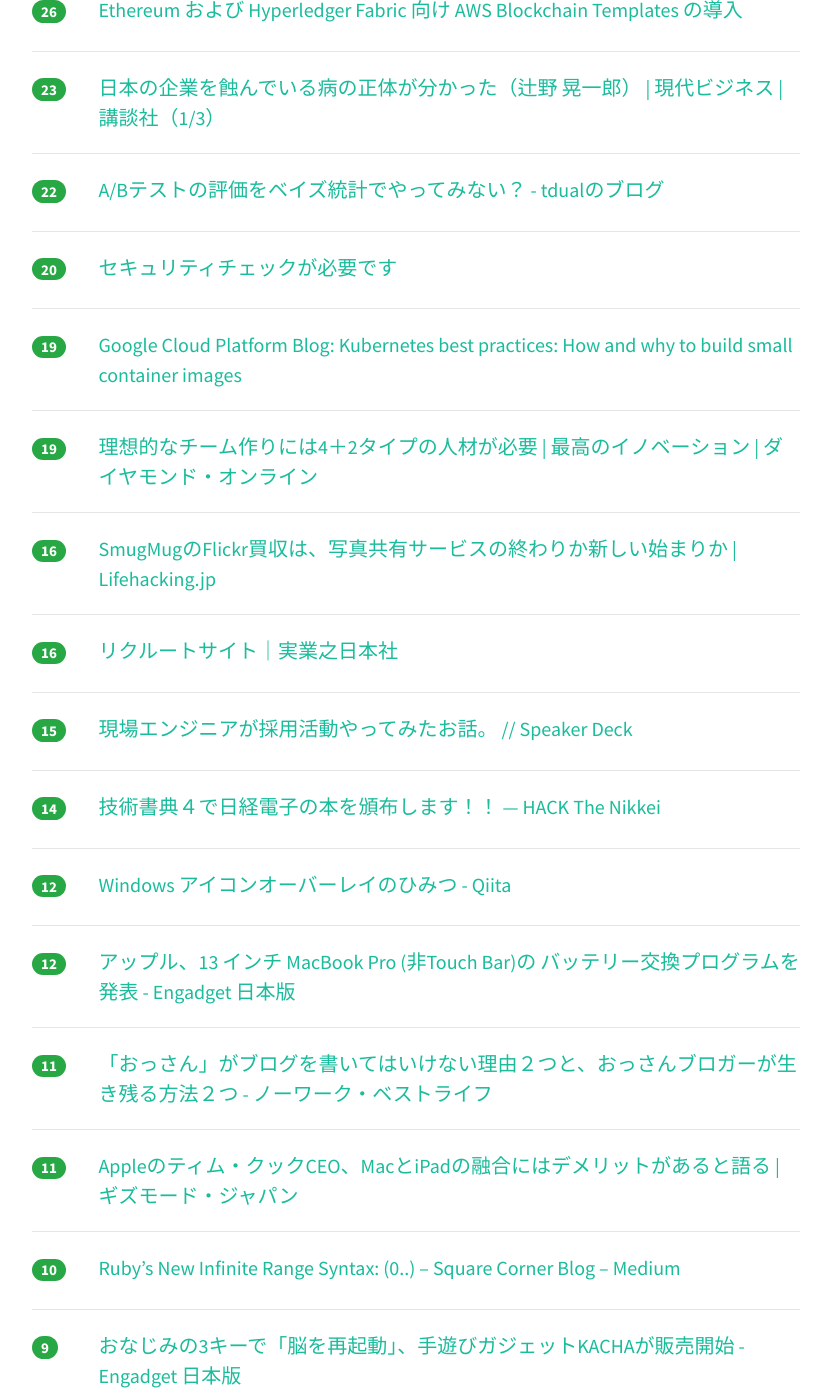
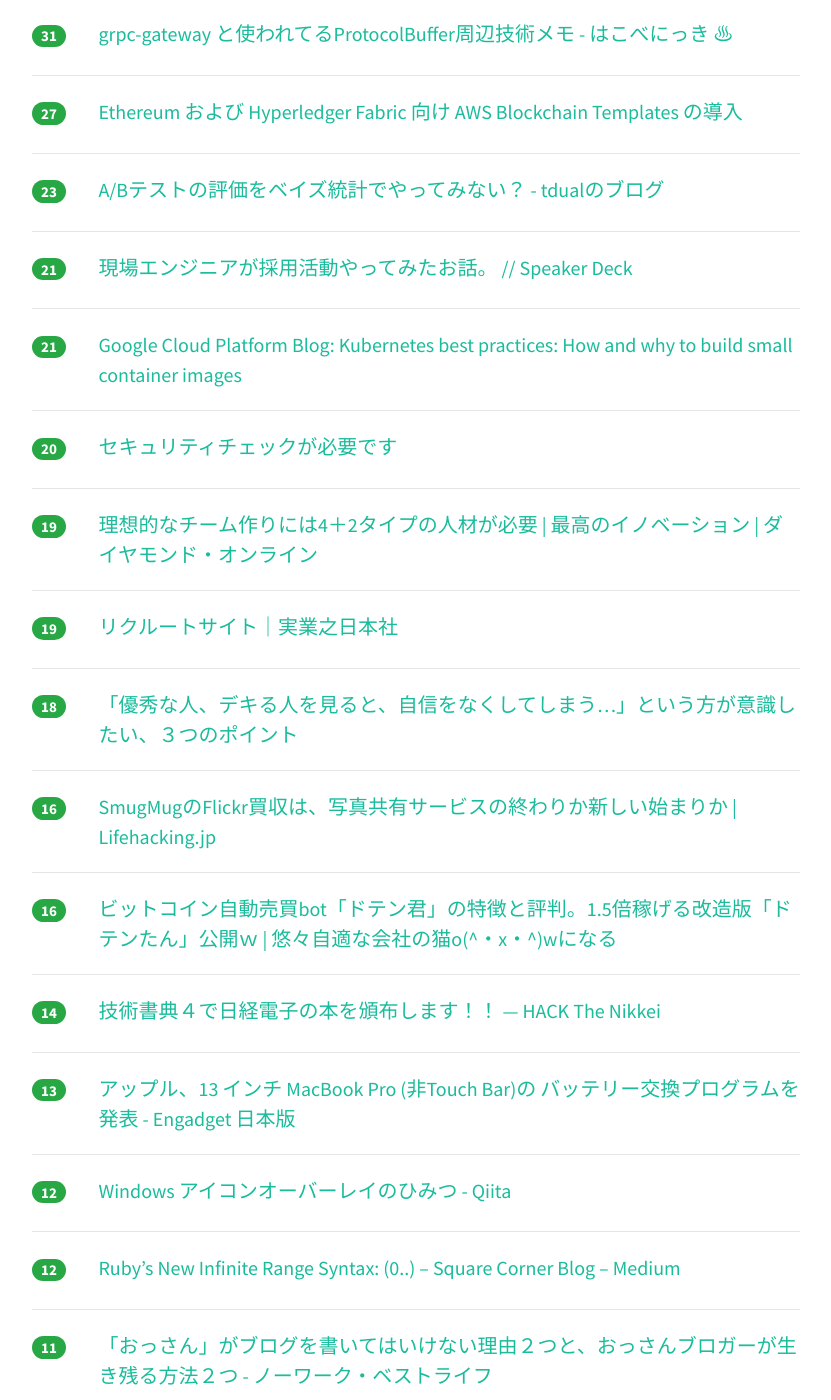
Before and after one commit to yatta47/hatena-matome-site, a Jekyll site: the page built from _posts/2018-04-22-hatena.md, in a window 1280 px wide and 1400 px high, scrolled down 633 px. Shown: the whole window, without its empty margins (224-1055 px from the left). Built offline with Jekyll 4.4.1, drawn with Linux system fonts in a browser that asks for light colours; nearby versions of some CDN libraries; some of the changed text lies outside the part shown.

Commit message:
Updated 2018-04-22

```diff
--- a/_posts/2018-04-22-hatena.md
+++ b/_posts/2018-04-22-hatena.md
@@ -1,39 +1,49 @@
 ---
 layout: post
 title:  "2018-04-22 はてぶIT"
-date:   2018-04-22 12:02:47
+date:   2018-04-22 13:01:07
 tags: [it-hotentry]
 ---
-26 件のデータあり
+29 件のデータあり
 
 <hr><div class="row">
-<div class="col-1"><span class="badge badge-pill badge-success h2">123</span></div>
+<div class="col-1"><span class="badge badge-pill badge-success h2">144</span></div>
 <div class="col-11"><a href='https://scrapbox.io/shokai/CSS%E3%83%AC%E3%82%B9%E3%83%9D%E3%83%B3%E3%82%B7%E3%83%96%E3%83%87%E3%82%B6%E3%82%A4%E3%83%B3%E3%82%92SPA%E3%81%A7%E4%BD%BF%E3%81%86%E3%81%A8%E7%A0%B4%E6%BB%85%E3%81%99%E3%82%8B' target='_blank'>CSSレスポンシブデザインをSPAで使うと破滅する - 橋本商会</a></div>
 </div>
 <hr>
 <div class="row">
-<div class="col-1"><span class="badge badge-pill badge-success h2">32</span></div>
+<div class="col-1"><span class="badge badge-pill badge-success h2">49</span></div>
 <div class="col-11"><a href='https://speakerdeck.com/kmagai/cashfalseyusahiriteiwozhi-eru-ni-chou-i-ji-shu' target='_blank'>CASHのユーザビリティを支える（泥臭い）技術 // Speaker Deck</a></div>
 </div>
 <hr>
 <div class="row">
-<div class="col-1"><span class="badge badge-pill badge-success h2">28</span></div>
+<div class="col-1"><span class="badge badge-pill badge-success h2">44</span></div>
+<div class="col-11"><a href='http://gendai.ismedia.jp/articles/-/55192' target='_blank'>日本の企業を蝕んでいる病の正体が分かった（辻野 晃一郎） | 現代ビジネス | 講談社（1/3）</a></div>
+</div>
+<hr>
+<div class="row">
+<div class="col-1"><span class="badge badge-pill badge-success h2">31</span></div>
 <div class="col-11"><a href='https://hakobe932.hatenablog.com/entry/2018/04/22/003000' target='_blank'>grpc-gateway と使われてるProtocolBuffer周辺技術メモ - はこべにっき ♨</a></div>
 </div>
 <hr>
 <div class="row">
-<div class="col-1"><span class="badge badge-pill badge-success h2">26</span></div>
+<div class="col-1"><span class="badge badge-pill badge-success h2">27</span></div>
 <div class="col-11"><a href='https://aws.amazon.com/jp/about-aws/whats-new/2018/04/introducing-aws-blockchain-templates/' target='_blank'>Ethereum および Hyperledger Fabric 向け AWS Blockchain Templates の導入</a></div>
 </div>
 <hr>
 <div class="row">
 <div class="col-1"><span class="badge badge-pill badge-success h2">23</span></div>
-<div class="col-11"><a href='http://gendai.ismedia.jp/articles/-/55192' target='_blank'>日本の企業を蝕んでいる病の正体が分かった（辻野 晃一郎） | 現代ビジネス | 講談社（1/3）</a></div>
+<div class="col-11"><a href='http://tdual.hatenablog.com/entry/2018/04/21/004620' target='_blank'>A/Bテストの評価をベイズ統計でやってみない？ - tdualのブログ</a></div>
 </div>
 <hr>
 <div class="row">
-<div class="col-1"><span class="badge badge-pill badge-success h2">22</span></div>
-<div class="col-11"><a href='http://tdual.hatenablog.com/entry/2018/04/21/004620' target='_blank'>A/Bテストの評価をベイズ統計でやってみない？ - tdualのブログ</a></div>
+<div class="col-1"><span class="badge badge-pill badge-success h2">21</span></div>
+<div class="col-11"><a href='https://speakerdeck.com/oogfranz/xian-chang-enziniagacai-yong-huo-dong-yatutemitaohua' target='_blank'>現場エンジニアが採用活動やってみたお話。 // Speaker Deck</a></div>
+</div>
+<hr>
+<div class="row">
+<div class="col-1"><span class="badge badge-pill badge-success h2">21</span></div>
+<div class="col-11"><a href='https://cloudplatform.googleblog.com/2018/04/Kubernetes-best-practices-how-and-why-to-build-small-container-images.html' target='_blank'>Google Cloud Platform Blog: Kubernetes best practices: How and why to build small container images</a></div>
 </div>
 <hr>
 <div class="row">
@@ -43,12 +53,17 @@ tags: [it-hotentry]
 <hr>
 <div class="row">
 <div class="col-1"><span class="badge badge-pill badge-success h2">19</span></div>
-<div class="col-11"><a href='https://cloudplatform.googleblog.com/2018/04/Kubernetes-best-practices-how-and-why-to-build-small-container-images.html' target='_blank'>Google Cloud Platform Blog: Kubernetes best practices: How and why to build small container images</a></div>
+<div class="col-11"><a href='http://diamond.jp/articles/-/164676' target='_blank'>理想的なチーム作りには4＋2タイプの人材が必要 | 最高のイノベーション | ダイヤモンド・オンライン</a></div>
 </div>
 <hr>
 <div class="row">
 <div class="col-1"><span class="badge badge-pill badge-success h2">19</span></div>
-<div class="col-11"><a href='http://diamond.jp/articles/-/164676' target='_blank'>理想的なチーム作りには4＋2タイプの人材が必要 | 最高のイノベーション | ダイヤモンド・オンライン</a></div>
+<div class="col-11"><a href='http://www.j-n.co.jp/recruit/' target='_blank'>リクルートサイト｜実業之日本社</a></div>
+</div>
+<hr>
+<div class="row">
+<div class="col-1"><span class="badge badge-pill badge-success h2">18</span></div>
+<div class="col-11"><a href='https://min-ten.com/guide/guide_2356/' target='_blank'>「優秀な人、デキる人を見ると、自信をなくしてしまう…」という方が意識したい、３つのポイント</a></div>
 </div>
 <hr>
 <div class="row">
@@ -58,17 +73,17 @@ tags: [it-hotentry]
 <hr>
 <div class="row">
 <div class="col-1"><span class="badge badge-pill badge-success h2">16</span></div>
-<div class="col-11"><a href='http://www.j-n.co.jp/recruit/' target='_blank'>リクルートサイト｜実業之日本社</a></div>
-</div>
-<hr>
-<div class="row">
-<div class="col-1"><span class="badge badge-pill badge-success h2">15</span></div>
-<div class="col-11"><a href='https://speakerdeck.com/oogfranz/xian-chang-enziniagacai-yong-huo-dong-yatutemitaohua' target='_blank'>現場エンジニアが採用活動やってみたお話。 // Speaker Deck</a></div>
+<div class="col-11"><a href='https://jitekineko.com/investment-trade-bitcoin-dotenkun/' target='_blank'>ビットコイン自動売買bot「ドテン君」の特徴と評判。1.5倍稼げる改造版「ドテンたん」公開ｗ | 悠々自適な会社の猫o(^・x・^)wになる</a></div>
 </div>
 <hr>
 <div class="row">
 <div class="col-1"><span class="badge badge-pill badge-success h2">14</span></div>
 <div class="col-11"><a href='https://hack.nikkei.com/blog/tech_book_fest04/' target='_blank'>技術書典４で日経電子の本を頒布します！！ — HACK The Nikkei</a></div>
+</div>
+<hr>
+<div class="row">
+<div class="col-1"><span class="badge badge-pill badge-success h2">13</span></div>
+<div class="col-11"><a href='https://japanese.engadget.com/2018/04/21/13-macbook-pro-touch-bar/' target='_blank'>アップル、13 インチ MacBook Pro (非Touch Bar)の バッテリー交換プログラムを発表 - Engadget 日本版</a></div>
 </div>
 <hr>
 <div class="row">
@@ -78,7 +93,7 @@ tags: [it-hotentry]
 <hr>
 <div class="row">
 <div class="col-1"><span class="badge badge-pill badge-success h2">12</span></div>
-<div class="col-11"><a href='https://japanese.engadget.com/2018/04/21/13-macbook-pro-touch-bar/' target='_blank'>アップル、13 インチ MacBook Pro (非Touch Bar)の バッテリー交換プログラムを発表 - Engadget 日本版</a></div>
+<div class="col-11"><a href='https://medium.com/square-corner-blog/97777cf06270' target='_blank'>Ruby’s New Infinite Range Syntax: (0..) – Square Corner Blog – Medium</a></div>
 </div>
 <hr>
 <div class="row">
@@ -93,17 +108,12 @@ tags: [it-hotentry]
 <hr>
 <div class="row">
 <div class="col-1"><span class="badge badge-pill badge-success h2">10</span></div>
-<div class="col-11"><a href='https://medium.com/square-corner-blog/97777cf06270' target='_blank'>Ruby’s New Infinite Range Syntax: (0..) – Square Corner Blog – Medium</a></div>
+<div class="col-11"><a href='https://www.apple.com/jp/support/13inch-macbookpro-battery-replacement/' target='_blank'>13 インチ MacBook Pro (Touch Bar 非搭載) バッテリー交換プログラム - Apple サポート</a></div>
 </div>
 <hr>
 <div class="row">
 <div class="col-1"><span class="badge badge-pill badge-success h2">9</span></div>
 <div class="col-11"><a href='https://japanese.engadget.com/2018/04/21/3-kacha/' target='_blank'>おなじみの3キーで「脳を再起動」、手遊びガジェットKACHAが販売開始 - Engadget 日本版</a></div>
-</div>
-<hr>
-<div class="row">
-<div class="col-1"><span class="badge badge-pill badge-success h2">9</span></div>
-<div class="col-11"><a href='https://www.apple.com/jp/support/13inch-macbookpro-battery-replacement/' target='_blank'>13 インチ MacBook Pro (Touch Bar 非搭載) バッテリー交換プログラム - Apple サポート</a></div>
 </div>
 <hr>
 <div class="row">
@@ -117,13 +127,18 @@ tags: [it-hotentry]
 </div>
 <hr>
 <div class="row">
-<div class="col-1"><span class="badge badge-pill badge-success h2">6</span></div>
-<div class="col-11"><a href='http://twitter.com/feedback515/status/987161331731066880' target='_blank'>ワイド師匠さんのツイート: "今さらだけど、自民党の最新ポスターって、「この国を、守り抜く。」なんだよね。改めてこれを見てしまったのだが、「自民党消極的支持」の正体がすぐにわ</a></div>
+<div class="col-1"><span class="badge badge-pill badge-success h2">7</span></div>
+<div class="col-11"><a href='https://togetter.com/li/1219896' target='_blank'>【あなたはどっち派？】ローマ字入力で小さい文字（拗音促音）の打ち方はx派？　l派？ - Togetter</a></div>
+</div>
+<hr>
+<div class="row">
+<div class="col-1"><span class="badge badge-pill badge-success h2">7</span></div>
+<div class="col-11"><a href='https://toyokeizai.net/articles/-/217012' target='_blank'>スタインウェイ80年ぶり｢新型ピアノ｣の魅力 | クラシック音楽最前線 | 東洋経済オンライン | 経済ニュースの新基準</a></div>
 </div>
 <hr>
 <div class="row">
 <div class="col-1"><span class="badge badge-pill badge-success h2">6</span></div>
-<div class="col-11"><a href='https://togetter.com/li/1219896' target='_blank'>【あなたはどっち派？】ローマ字入力で小さい文字（拗音促音）の打ち方はx派？　l派？ - Togetter</a></div>
+<div class="col-11"><a href='http://twitter.com/feedback515/status/987161331731066880' target='_blank'>ワイド師匠さんのツイート: "今さらだけど、自民党の最新ポスターって、「この国を、守り抜く。」なんだよね。改めてこれを見てしまったのだが、「自民党消極的支持」の正体がすぐにわ</a></div>
 </div>
 <hr>
 <div class="row">
```
